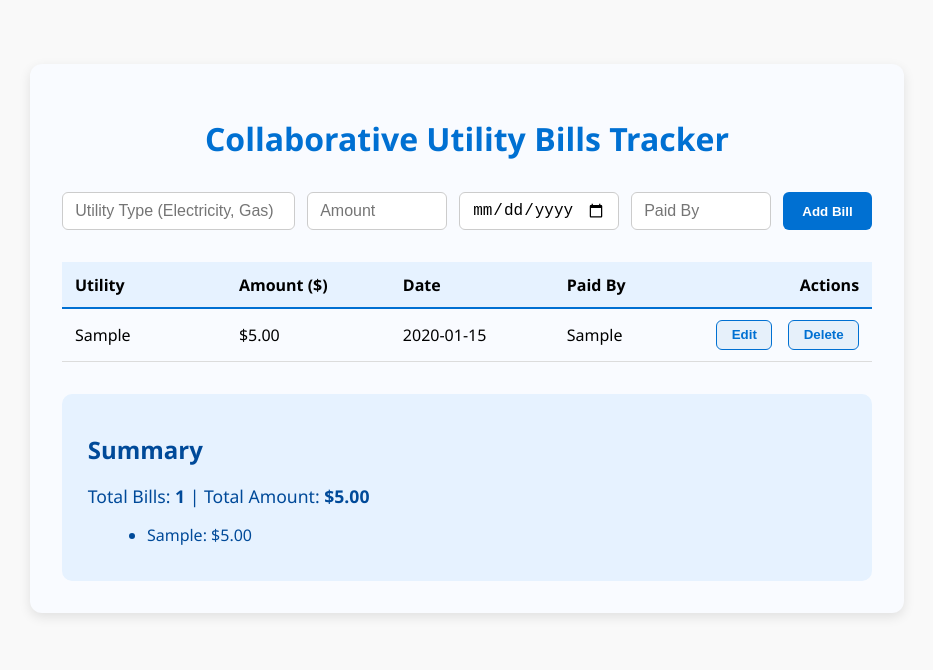
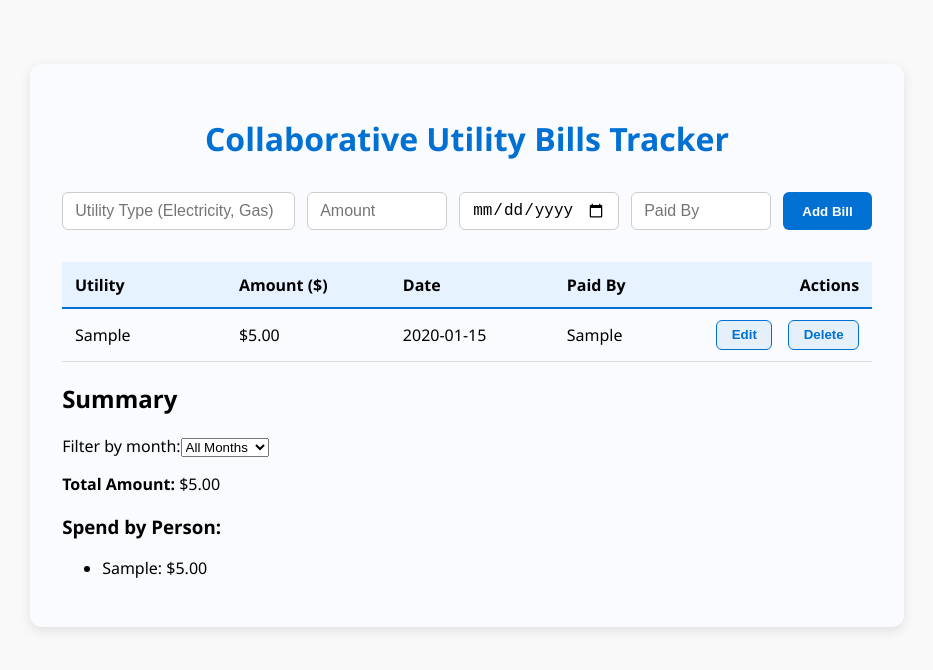
Before and after one commit to rohitvhanji/collab-itinerary-app, a React (Vite) app in the folder client/: page / in a window 1280 px wide. Both pictures are taken after typing "Sample", "5", "2020-01-15", "Sample" into the empty fields and a click on the button "Add Bill". Shown: the top 670 px of the page, without its empty margins (173-1106 px from the left). Built offline with nearby package versions, Linux system fonts and the light colour scheme.

Commit message:
Update App.jsx

```diff
--- a/client/src/App.jsx
+++ b/client/src/App.jsx
@@ -1,4 +1,20 @@
-import React, { useState } from "react";
+import React, { useState, useMemo } from "react";
+
+const months = [
+  { value: "", label: "All Months" },
+  { value: "01", label: "January" },
+  { value: "02", label: "February" },
+  { value: "03", label: "March" },
+  { value: "04", label: "April" },
+  { value: "05", label: "May" },
+  { value: "06", label: "June" },
+  { value: "07", label: "July" },
+  { value: "08", label: "August" },
+  { value: "09", label: "September" },
+  { value: "10", label: "October" },
+  { value: "11", label: "November" },
+  { value: "12", label: "December" },
+];
 
 export default function App() {
   const [bills, setBills] = useState([]);
@@ -7,8 +23,8 @@ export default function App() {
   const [billDate, setBillDate] = useState("");
   const [paidBy, setPaidBy] = useState("");
   const [editingId, setEditingId] = useState(null);
+  const [filterMonth, setFilterMonth] = useState("");
 
-  // Add or update bill
   const saveBill = () => {
     if (!utilityType || !amount || !billDate || !paidBy) {
       alert("Please fill all fields");
@@ -16,7 +32,6 @@ export default function App() {
     }
 
     if (editingId) {
-      // Update existing bill
       setBills((prev) =>
         prev.map((bill) =>
           bill.id === editingId
@@ -26,7 +41,6 @@ export default function App() {
       );
       setEditingId(null);
     } else {
-      // Add new bill
       const newBill = {
         id: Date.now(),
         utilityType,
@@ -37,14 +51,12 @@ export default function App() {
       setBills((prev) => [...prev, newBill]);
     }
 
-    // Reset input fields
     setUtilityType("");
     setAmount("");
     setBillDate("");
     setPaidBy("");
   };
 
-  // Edit a bill: populate fields
   const editBill = (id) => {
     const bill = bills.find((b) => b.id === id);
     if (bill) {
@@ -56,10 +68,8 @@ export default function App() {
     }
   };
 
-  // Delete a bill
   const deleteBill = (id) => {
     setBills((prev) => prev.filter((bill) => bill.id !== id));
-    // If deleting the bill currently being edited, reset edit mode
     if (editingId === id) {
       setEditingId(null);
       setUtilityType("");
@@ -69,16 +79,23 @@ export default function App() {
     }
   };
 
-  // Summary: total amount and count by utility type
-  const summary = bills.reduce(
+  // Filter bills by selected month (if any)
+  const filteredBills = useMemo(() => {
+    if (!filterMonth) return bills;
+    return bills.filter((bill) => bill.billDate.substring(5, 7) === filterMonth);
+  }, [bills, filterMonth]);
+
+  // Summary calculations on filtered bills
+  const summary = useMemo(() => {
+    return filteredBills.reduce(
       (acc, bill) => {
-      acc.count++;
         acc.total += parseFloat(bill.amount);
-      acc.byUtility[bill.utilityType] = (acc.byUtility[bill.utilityType] || 0) + parseFloat(bill.amount);
+        acc.byPerson[bill.paidBy] = (acc.byPerson[bill.paidBy] || 0) + parseFloat(bill.amount);
         return acc;
       },
-    { count: 0, total: 0, byUtility: {} }
+      { total: 0, byPerson: {} }
     );
+  }, [filteredBills]);
 
   return (
     <div className="app-container">
@@ -120,7 +137,10 @@ export default function App() {
         </button>
       </div>
 
-      {/* Bills Table Header */}
+      {/* Main content: bills list left, summary right */}
+      <div className="main-content">
+        {/* Bills list */}
+        <div className="bills-section">
           <div className="bills-list-header">
             <div className="bill-column">Utility</div>
             <div className="bill-column">Amount ($)</div>
@@ -129,7 +149,6 @@ export default function App() {
             <div className="bill-column-actions">Actions</div>
           </div>
 
-      {/* Bills List */}
           <div className="bills-list">
             {bills.length === 0 ? (
               <div className="no-bills">No bills added yet</div>
@@ -152,23 +171,48 @@ export default function App() {
               ))
             )}
           </div>
+        </div>
 
-      {/* Summary */}
-      {bills.length > 0 && (
-        <div className="summary-container">
+        {/* Summary panel */}
+        <div className="summary-section">
           <h2>Summary</h2>
+
+          <label htmlFor="month-filter" className="filter-label">
+            Filter by month:
+          </label>
+          <select
+            id="month-filter"
+            value={filterMonth}
+            onChange={(e) => setFilterMonth(e.target.value)}
+            className="month-filter"
+          >
+            {months.map(({ value, label }) => (
+              <option key={value} value={value}>
+                {label}
+              </option>
+            ))}
+          </select>
+
+          <div className="summary-info">
             <p>
-            Total Bills: <strong>{summary.count}</strong> | Total Amount: <strong>${summary.total.toFixed(2)}</strong>
+              <strong>Total Amount:</strong> ${summary.total.toFixed(2)}
             </p>
+
+            <h3>Spend by Person:</h3>
+            {Object.keys(summary.byPerson).length === 0 ? (
+              <p>No data for selected month.</p>
+            ) : (
               <ul>
-            {Object.entries(summary.byUtility).map(([util, amt]) => (
-              <li key={util}>
-                {util}: ${amt.toFixed(2)}
+                {Object.entries(summary.byPerson).map(([person, amt]) => (
+                  <li key={person}>
+                    {person}: ${amt.toFixed(2)}
                   </li>
                 ))}
               </ul>
+            )}
           </div>
-      )}
+        </div>
+      </div>
     </div>
   );
 }
```
Lines whose indentation alone changed are shown as unchanged.
